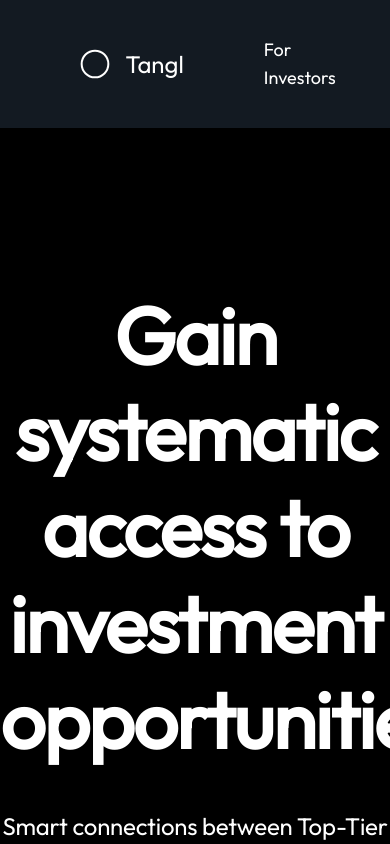
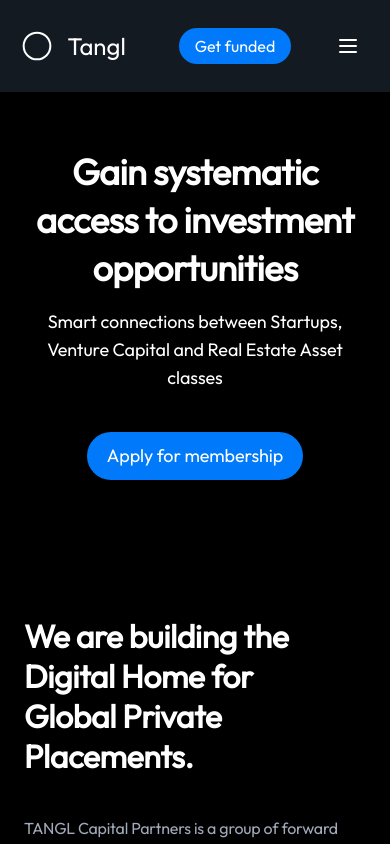
Before and after one commit to khervie-star/tangl_admin-interface_frontend, a React (Create React App) app: page / in a window 390 px wide. Shown: the top 844 px of the page. Built offline with nearby package versions, Linux system fonts and the light colour scheme.

Commit message:
updating responsiveness

```diff
--- a/src/components/Home/Assets/Common.tsx
+++ b/src/components/Home/Assets/Common.tsx
@@ -6,12 +6,13 @@ export type TabProps = {
   padding?: string;
   flex?: string;
   alignItems?: string;
-  textAlign?:string;
-  flexPercentage?:string;
+  textAlign?: string;
+  flexPercentage?: string;
 };
 
 export const FlexWrap = styled.div`
-  flex: ${({ flexPercentage }: TabProps) => (flexPercentage ? flexPercentage : "50%")};;
+  flex: ${({ flexPercentage }: TabProps) =>
+    flexPercentage ? flexPercentage : "50%"};
   box-sizing: border-box;
   padding: ${({ padding }: TabProps) => (padding ? padding : "0")};
 `;
@@ -34,12 +35,17 @@ export const TextTitle = styled.h1`
   display: ${({ flex }: TabProps) => (flex ? flex : "")};
   align-items: ${({ alignItems }: TabProps) => (alignItems ? alignItems : "")};
   text-align: ${({ textAlign }: TabProps) => (textAlign ? textAlign : "")};
+  @media (max-width: 450px) {
+    font-size: 32px;
+    line-height: 40px;
+    letter-spacing: -0.4px;
+  }
 `;
 
 export const TextBody = styled.p`
   font-family: "Outfit";
   font-style: normal;
-  font-weight: 400;
+  font-weight: 500;
   font-size: 20px;
   line-height: 32px;
   letter-spacing: -0.2px;
@@ -49,4 +55,8 @@ export const TextBody = styled.p`
   display: ${({ flex }: TabProps) => (flex ? flex : "")};
   align-items: ${({ alignItems }: TabProps) => (alignItems ? alignItems : "")};
   text-align: ${({ textAlign }: TabProps) => (textAlign ? textAlign : "")};
+  @media (max-width: 450px) {
+    font-size: 16px;
+    line-height: 24px;
+  }
 `;
--- a/src/components/Home/Header/index.tsx
+++ b/src/components/Home/Header/index.tsx
@@ -1,4 +1,5 @@
 import { useNavigate } from "react-router-dom";
+import { useState } from "react";
 import {
   HeaderWrapper,
   HeaderTitle,
@@ -8,6 +9,8 @@ import {
 } from "./styles";
 
 const Header = () => {
+  const [width, setWidth] = useState(window.innerWidth);
+  const Break = 450;
   const navigate = useNavigate();
 
   const handleClick = () => {
@@ -18,10 +21,17 @@ const Header = () => {
       <HeaderTitle>
         Gain systematic access to investment opportunities
       </HeaderTitle>
-      <HeaderText>
-        Smart connections between Top-Tier Venture Capital, Private Equity funds
-        and Real Estate Asset classes, for Global investors.{" "}
-      </HeaderText>
+      {width > Break ? (
+        <HeaderText>
+          Smart connections between Top-Tier Venture Capital, Private Equity
+          funds and Real Estate Asset classes, for Global investors.
+        </HeaderText>
+      ) : (
+        <HeaderText>
+          Smart connections between Startups, Venture Capital and Real Estate
+          Asset classes
+        </HeaderText>
+      )}
       <Flex>
         <HeaderButton onClick={handleClick}>Apply for membership</HeaderButton>
       </Flex>
--- a/src/components/Home/Header/styles.tsx
+++ b/src/components/Home/Header/styles.tsx
@@ -1,28 +1,44 @@
 import styled from "styled-components";
 
-
 export const HeaderWrapper = styled.div`
-  margin: 5rem 0rem ;
+  margin: 5rem 0rem;
   padding-top: 2.5rem;
+  @media (max-width: 450px) {
+    margin: 3.5rem 2.125rem;
+    padding-top: 0;
+  }
 `;
 
 export const HeaderTitle = styled.h1`
   margin: 2.5rem auto;
   max-width: 58.5rem;
   text-align: center;
-  font-size: 5rem;
+  font-size: 80px;
   font-weight: 700;
   letter-spacing: -2px;
-  line-height: 6rem;
+  line-height: 96px;
+  @media (max-width: 450px) {
+    font-size: 36px;
+    line-height: 48px;
+    letter-spacing: -0.6px;
+    margin: 0.5rem auto;
+  }
 `;
 
 export const HeaderText = styled.p`
-  font-size: 1.5rem;
-  line-height: 2.25rem;
+  font-size: 24px;
+  line-height: 36px;
   text-align: center;
   letter-spacing: -0.2px;
   margin: 0rem auto;
   max-width: 40.375rem;
+  @media (max-width: 450px) {
+    font-size: 18px;
+    line-height: 28px;
+    letter-spacing: -0.1px;
+    font-feature-settings: "liga" off;
+    margin: 1rem auto;
+  }
 `;
 
 export const Flex = styled.div`
--- a/src/components/Home/TabTwo/styles.tsx
+++ b/src/components/Home/TabTwo/styles.tsx
@@ -1,11 +1,14 @@
 import styled from "styled-components";
 
 export const TabTwoContainer = styled.div`
-  padding: 5rem;
+  padding: 5rem 1.5rem;
 `;
 
 export const TextWrap = styled.div`
   margin-right: 18.44rem;
+  @media (max-width: 450px){
+    margin-right: 0;
+  }
 `;
 export const BoxWrap = styled.div`
 display: flex;
--- a/src/components/Nav/Icons/Navicons.tsx
+++ b/src/components/Nav/Icons/Navicons.tsx
@@ -1,9 +1,55 @@
 export const Logo = () => {
-    return (
-        <>
-          <svg width="30" height="30" viewBox="0 0 30 30" fill="none" xmlns="http://www.w3.org/2000/svg">
-            <path d="M15 28.3333C22.3638 28.3333 28.3333 22.3638 28.3333 15C28.3333 7.63619 22.3638 1.66666 15 1.66666C7.63616 1.66666 1.66663 7.63619 1.66663 15C1.66663 22.3638 7.63616 28.3333 15 28.3333Z" stroke="white" stroke-width="2" stroke-linecap="round" stroke-linejoin="round"/>
-          </svg>
-        </>
-    )
-}
+  return (
+    <>
+      <svg
+        width="30"
+        height="30"
+        viewBox="0 0 30 30"
+        fill="none"
+        xmlns="http://www.w3.org/2000/svg"
+      >
+        <path
+          d="M15 28.3333C22.3638 28.3333 28.3333 22.3638 28.3333 15C28.3333 7.63619 22.3638 1.66666 15 1.66666C7.63616 1.66666 1.66663 7.63619 1.66663 15C1.66663 22.3638 7.63616 28.3333 15 28.3333Z"
+          stroke="white"
+          stroke-width="2"
+          stroke-linecap="round"
+          stroke-linejoin="round"
+        />
+      </svg>
+    </>
+  );
+};
+
+export const BarIcon = () => {
+  return (
+    <svg
+      width="24"
+      height="24"
+      viewBox="0 0 24 24"
+      fill="none"
+      xmlns="http://www.w3.org/2000/svg"
+    >
+      <path
+        d="M4 6H20"
+        stroke="white"
+        stroke-width="2"
+        stroke-linecap="round"
+        stroke-linejoin="round"
+      />
+      <path
+        d="M4 12H20"
+        stroke="white"
+        stroke-width="2"
+        stroke-linecap="round"
+        stroke-linejoin="round"
+      />
+      <path
+        d="M4 18H20"
+        stroke="white"
+        stroke-width="2"
+        stroke-linecap="round"
+        stroke-linejoin="round"
+      />
+    </svg>
+  );
+};
--- a/src/components/Nav/index.tsx
+++ b/src/components/Nav/index.tsx
@@ -1,35 +1,61 @@
 import {
   Wrapper,
   LogoContainer,
-    LogoTitle, Navlist,
+  LogoTitle,
+  Navlist,
   NavLink,
   NavContainer,
   NavButtons,
-    SignInButton,
-    SignUpButton } from './styles'
-import { Logo } from './Icons/Navicons';
-
+  AuthButton,
+  DropBar,
+} from "./styles";
+import { Logo, BarIcon } from "./Icons/Navicons";
 
 const NavBar = () => {
-    return(
+  return (
     <NavContainer>
       <Wrapper>
         <LogoContainer>
-                        <Logo/>
+          <Logo />
           <LogoTitle>Tangl</LogoTitle>
         </LogoContainer>
         <Navlist>
-                        <li><NavLink to={'/'}>For Investors</NavLink></li>
-                        <li><NavLink to={'/about'}>For Startups</NavLink></li>
-                        <li><NavLink to={'/contact'}>Contact us</NavLink></li>
+          <li>
+            <NavLink to={"/"}>For Investors</NavLink>
+          </li>
+          <li>
+            <NavLink to={"/about"}>For Startups</NavLink>
+          </li>
+          <li>
+            <NavLink to={"/contact"}>Contact us</NavLink>
+          </li>
         </Navlist>
       </Wrapper>
       <NavButtons>
-                    <SignInButton>Sign in</SignInButton>
-                    <SignUpButton>Sign up</SignUpButton>
+        <AuthButton
+          background="#011122"
+          borderColor="#a0aaba"
+          margin="0rem 1.25rem 0rem 0rem"
+          display="desktop"
+        >
+          Sign in
+        </AuthButton>
+        <AuthButton
+          background="#007afb"
+          margin="0rem 0rem 0rem 1.25rem"
+          display="desktop"
+        >
+          Sign up
+        </AuthButton>
+        <AuthButton background="#007afb" display="mobile" margin="0rem 2.8rem 0rem 0rem">
+          Get funded
+        </AuthButton>
+        <DropBar>
+          <BarIcon />
+        </DropBar>
       </NavButtons>
     </NavContainer>
-    )
-}
+  );
+};
 
 export default NavBar;
--- a/src/components/Nav/styles.tsx
+++ b/src/components/Nav/styles.tsx
@@ -1,15 +1,24 @@
-import styled from "styled-components"
-import {Link} from 'react-router-dom'
+import styled from "styled-components";
+import { Link } from "react-router-dom";
 
+export type NavProps = {
+  background?: string;
+  margin?: string;
+  display?: string;
+  borderColor?: string;
+};
 
 export const NavContainer = styled.div`
   color: white;
-    background-color: #131A22;
+  background-color: #131a22;
   display: flex;
   justify-content: space-between;
   align-items: center;
   margin: 0;
   padding: 2.25rem 5rem;
+  @media (max-width: 450px) {
+    padding: 1.75rem 1.375rem;
+  }
 `;
 
 export const Wrapper = styled.div`
@@ -19,11 +28,11 @@ export const Wrapper = styled.div`
 
 export const LogoContainer = styled.div`
   display: flex;
-    align-items : center;
+  align-items: center;
   padding-right: 2.5rem;
 `;
 
-export const LogoTitle =styled.div`
+export const LogoTitle = styled.div`
   margin-left: 0.971rem;
   font-weight: 400;
   font-size: 1.5rem;
@@ -35,8 +44,11 @@ export const Navlist = styled.ul`
   display: flex;
   margin: 0;
   padding: 0;
-    li{
+  li {
     padding: 0rem 2.5rem;
+  }
+  @media (max-width: 450px) {
+    display: none;
   }
 `;
 
@@ -54,34 +66,33 @@ export const NavButtons = styled.div`
   align-items: center;
 `;
 
-
-export const SignInButton = styled.button`
-    background: #011122;
-    color: inherit;
-    border: 1px solid #A0AABA;
+export const AuthButton = styled.button`
+  background: ${({ background }: NavProps) =>
+    background ? background : "007AFB"};
+  border: ${({ borderColor }: NavProps) =>
+    borderColor ? `1px solid ${borderColor}` : "0"};
+  margin: ${({ margin }: NavProps) => (margin ? margin : "0")};
+  display: ${({ display }: NavProps) =>
+    (display === "desktop" ? 'flex' : "none")};
   box-sizing: border-box;
   border-radius: 32px;
-    padding:0.625rem 1rem;
+  padding: 0.625rem 1rem;
+  color: inherit;
   font-family: inherit;
   font-size: inherit;
-    font-weight: inherit;
+  font-weight: 500;
   line-height: inherit;
-    margin-right: 1.25rem;
   cursor: pointer;
+  @media (max-width: 450px) {
+    display: ${({ display }: NavProps) =>
+    (display === "mobile" ? 'flex' : "none")};
+  }
 `;
 
-
-export const SignUpButton = styled.button`
-    background: #007AFB;
-    color: inherit;
-    border: 1px solid #007AFB;
-    box-sizing: border-box;
-    border-radius: 32px;
-    padding:0.625rem 1rem;
-    font-family: inherit;
-    font-size: inherit;
-    font-weight: inherit;
-    line-height: inherit;
-    margin-left: 1.25rem;
-    cursor: pointer;
+export const DropBar = styled.div`
+  display: none;
+  @media (max-width: 450px) {
+    display: flex;
+    margin-right: 0.5rem;
+  }
 `;
```
Also changed, not shown: src/components/Home/TabEleven/styles.tsx (+11 -9 lines), 1 other file (tests, documents, lock files or other folders). Lines whose indentation alone changed are shown as unchanged.
